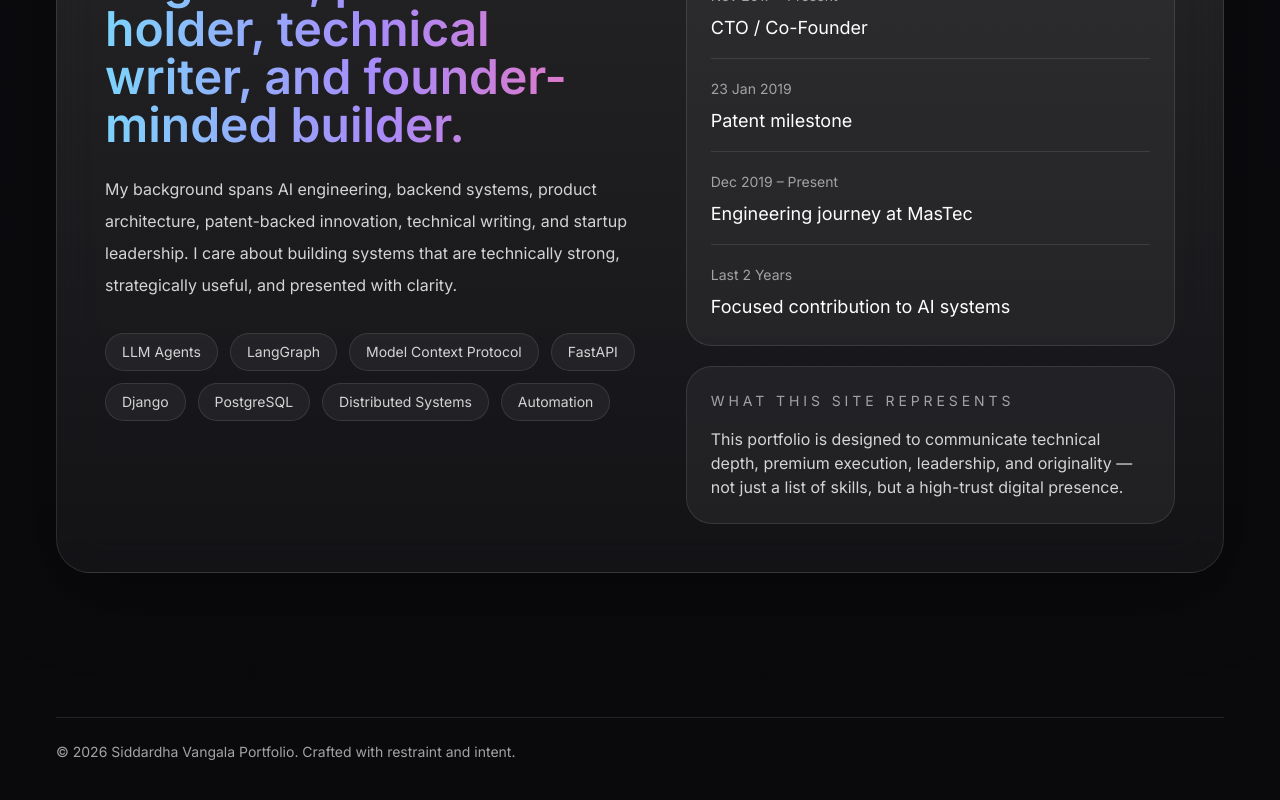
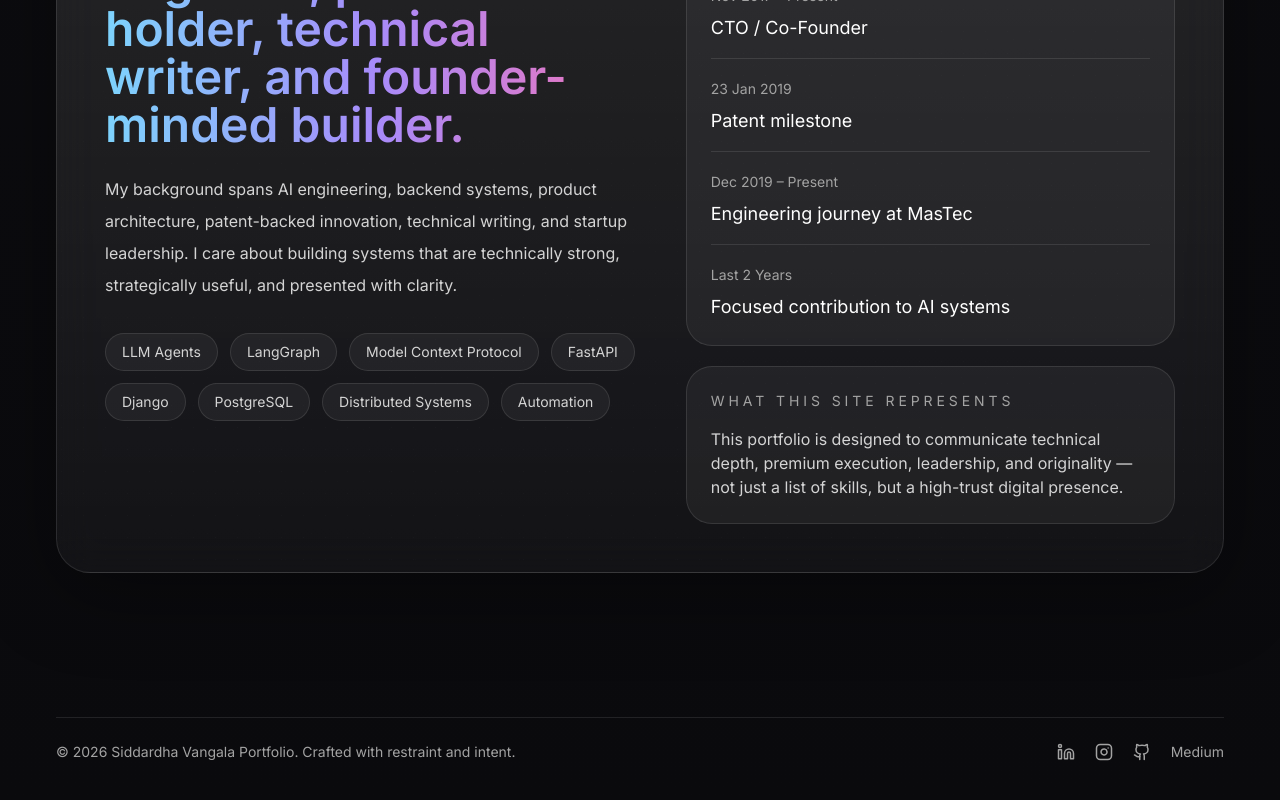
Before and after one commit to Sidvangala26/sidvangala-portfolio, a Next.js app: page / in a window 1280 px wide. Shown: the part 2350-3150 px from the top of the page. Built offline with nearby package versions, Linux system fonts and the light colour scheme; no server answers.

Commit message:
Added social icons

```diff
--- a/components/footer.tsx
+++ b/components/footer.tsx
@@ -1,9 +1,50 @@
+import { Linkedin, Instagram, Github } from "lucide-react";
+
 export function Footer() {
   return (
     <footer className="container-padding relative z-10 pb-10 pt-16">
       <div className="flex flex-col items-start justify-between gap-4 border-t border-white/10 pt-6 text-sm text-neutral-400 md:flex-row md:items-center">
+
         <p>© 2026 Siddardha Vangala Portfolio. Crafted with restraint and intent.</p>
-        {/* <p>Next.js · Tailwind · Framer Motion</p> */}
+
+        <div className="flex items-center gap-5">
+          <a
+            href="https://www.linkedin.com/in/sidvangala/"
+            target="_blank"
+            rel="noopener noreferrer"
+            className="transition hover:text-white"
+          >
+            <Linkedin size={18} />
+          </a>
+
+          <a
+            href="https://www.instagram.com/sid.vangala/?hl=en"
+            target="_blank"
+            rel="noopener noreferrer"
+            className="transition hover:text-white"
+          >
+            <Instagram size={18} />
+          </a>
+
+          <a
+            href="https://github.com/Sidvangala26"
+            target="_blank"
+            rel="noopener noreferrer"
+            className="transition hover:text-white"
+          >
+            <Github size={18} />
+          </a>
+
+          <a
+            href="https://medium.com/@siddardhavangala"
+            target="_blank"
+            rel="noopener noreferrer"
+            className="transition hover:text-white"
+          >
+            Medium
+          </a>
+        </div>
+
       </div>
     </footer>
   );
```
